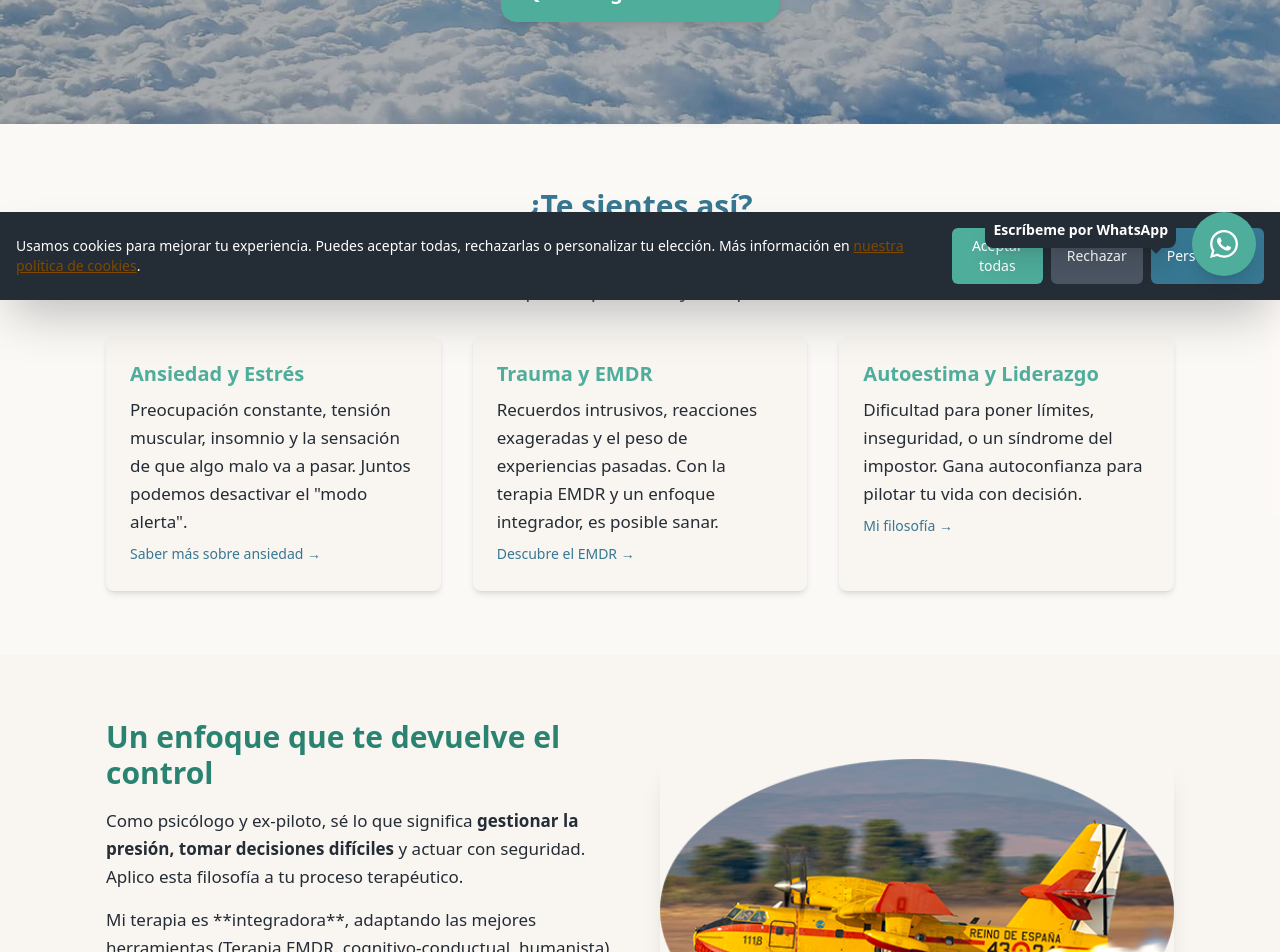
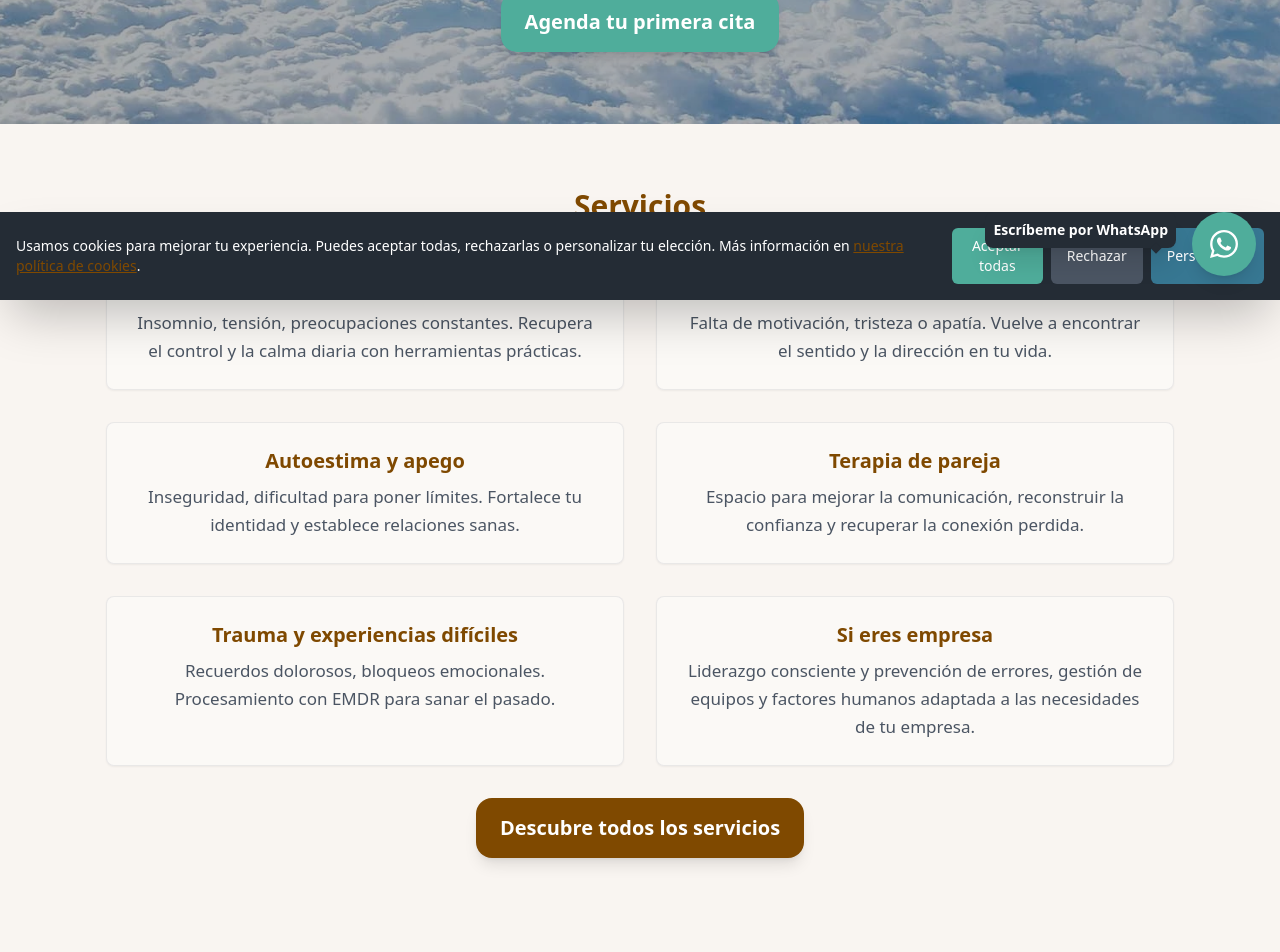
Before and after one commit to psicopiloto/psicopilotopage1, a Next.js app: page / in a window 1280 px wide. Shown: the part 500-1452 px from the top of the page. Built offline with nearby package versions, Linux system fonts and the light colour scheme.

Commit message:
Update index.js

```diff
--- a/pages/index.js
+++ b/pages/index.js
@@ -6,29 +6,27 @@ import { NextSeo } from "next-seo";
 import PageHeader from "../components/PageHeader";
 import AnimatedCTA from "../components/AnimatedCTA";
 import BackgroundLogo from "../components/BackgroundLogo";
-import Image from "next/image"; // ✅ Necesario para las imágenes
+import Image from "next/image";
 
 export default function Home() {
   return (
     <div className="min-h-screen flex flex-col font-sans bg-psicopiloto-sand-50 text-psicopiloto-gray-700 relative">
       <NextSeo
-        // --- SEO TITLE: Mantiene el foco en online ---
-        title="Psicólogo online experto en ansiedad y trauma | Psicopiloto"
-        // --- META DESCRIPTION: Foco en online y beneficios ---
-        description="Psicólogo online especializado en superar ansiedad, estrés, depresión o trauma con el enfoque integral de Psicopiloto. Terapia desde casa, con flexibilidad y privacidad. ¡Agenda tu cita!"
+        title="Psicólogo online y presencial en Granada | Psicopiloto"
+        description="Psicólogo online y presencial en Granada. Supera ansiedad, estrés, depresión o trauma con el enfoque integral de Psicopiloto. ¡Recupera el control de tu vida! Agenda tu cita."
         canonical="https://psicopiloto.com/"
         additionalMetaTags={[
           {
             name: "keywords",
             content:
-              "psicólogo online, terapia ansiedad online, psicólogo online Granada, depresión, autoestima, trauma, EMDR, psicología integradora",
+              "psicólogo Granada, psicólogo online, terapia ansiedad, depresión, autoestima, trauma, EMDR, terapia de pareja, psicología integradora, josé carlos rodríguez",
           },
           { name: "author", content: "Jose Carlos Rodríguez Retamar" },
         ]}
         openGraph={{
           url: "https://psicopiloto.com/",
-          title: "Psicólogo online experto en ansiedad y trauma | Psicopiloto",
-          description: "Psicólogo online especializado en superar ansiedad, estrés, depresión o trauma con el enfoque integral de Psicopiloto. Terapia desde casa, con flexibilidad y privacidad. ¡Agenda tu cita!",
+          title: "Psicólogo online y presencial en Granada | Psicopiloto",
+          description: "Psicólogo online y presencial en Granada. Supera ansiedad, estrés, depresión o trauma con el enfoque integral de Psicopiloto. ¡Recupera el control de tu vida! Agenda tu cita.",
         }}
       />
 
@@ -38,60 +36,66 @@ export default function Home() {
       <main className="flex-grow pt-16 relative z-10">
         {/* HERO/HEADER */}
         <PageHeader
-          title="Psicólogo online y presencial en Granada"
-          subtitle="Supera el estrés, la ansiedad o un trauma con un enfoque integrador. Recupera la calma, la autoconfianza y el control de tu vida."
+          title="Psicólogo online y presencial en Granada | Acompaño tu viaje hacia el bienestar"
+          subtitle="Un espacio seguro, cercano y profesional para que recuperes control, calma y sentido en tu vida. Aquí encontrarás escucha, empatía y herramientas prácticas para afrontar tus retos con confianza."
           backgroundImage="/fotoinicio1.webp"
           cta={{
             href: "/contacto",
-            text: "Quiero agendar mi cita",
+            text: "Agenda tu primera cita",
             color: "green",
           }}
         />
 
-        {/* SECCIÓN 1: ÉNFASIS EN EL PROBLEMA Y LA SOLUCIÓN */}
-        <section className="py-16 bg-white/40">
-          <div className="container mx-auto px-4 max-w-5xl text-center">
-            <h2 className="text-3xl font-semibold mb-6 text-psicopiloto-blue-600">
-              ¿Te sientes así?
+        {/* SECCIÓN 1: SERVICIOS */}
+        <section className="py-16 bg-psicopiloto-sand-50">
+          <div className="container mx-auto max-w-5xl text-center">
+            <h2 className="text-3xl font-semibold mb-6 text-psicopiloto-honey-500">
+              Servicios
             </h2>
-            <p className="text-xl text-psicopiloto-gray-500 mb-8 max-w-3xl mx-auto">
-              La ansiedad no tiene por qué pilotar tu vida. Te ofrezco un espacio
-              seguro para transformar tus preocupaciones y recuperar tu bienestar.
-            </p>
-
-            <div className="grid md:grid-cols-3 gap-8 text-left">
-              <div className="p-6 bg-psicopiloto-sand-50 rounded-lg shadow-md hover:shadow-xl transition">
-                <h3 className="text-xl font-bold mb-2 text-psicopiloto-green-500">
-                  Ansiedad y Estrés
-                </h3>
-                <p className="text-psicopiloto-gray-700">
-                  Preocupación constante, tensión muscular, insomnio y la sensación
-                  de que algo malo va a pasar. Juntos podemos desactivar el
-                  "modo alerta".
-                </p>
-                <a href="/ansiedad" className="text-sm text-psicopiloto-blue-600 hover:underline mt-2 inline-block">Saber más sobre ansiedad →</a>
-              </div>
-              <div className="p-6 bg-psicopiloto-sand-50 rounded-lg shadow-md hover:shadow-xl transition">
-                <h3 className="text-xl font-bold mb-2 text-psicopiloto-green-500">
-                  Trauma y EMDR
-                </h3>
-                <p className="text-psicopiloto-gray-700">
-                  Recuerdos intrusivos, reacciones exageradas y el peso de
-                  experiencias pasadas. Con la terapia EMDR y un enfoque
-                  integrador, es posible sanar.
-                </p>
-                <a href="/servicios" className="text-sm text-psicopiloto-blue-600 hover:underline mt-2 inline-block">Descubre el EMDR →</a>
-              </div>
-              <div className="p-6 bg-psicopiloto-sand-50 rounded-lg shadow-md hover:shadow-xl transition">
-                <h3 className="text-xl font-bold mb-2 text-psicopiloto-green-500">
-                  Autoestima y Liderazgo
-                </h3>
-                <p className="text-psicopiloto-gray-700">
-                  Dificultad para poner límites, inseguridad, o un síndrome del
-                  impostor. Gana autoconfianza para pilotar tu vida con decisión.
-                </p>
-                <a href="/sobre-mi" className="text-sm text-psicopiloto-blue-600 hover:underline mt-2 inline-block">Mi filosofía →</a>
-              </div>
+            <div className="grid md:grid-cols-2 gap-8">
+              {[
+                {
+                  title: "Ansiedad y estrés",
+                  desc: "Insomnio, tensión, preocupaciones constantes. Recupera el control y la calma diaria con herramientas prácticas.",
+                },
+                {
+                  title: "Depresión y ánimo bajo",
+                  desc: "Falta de motivación, tristeza o apatía. Vuelve a encontrar el sentido y la dirección en tu vida.",
+                },
+                {
+                  title: "Autoestima y apego",
+                  desc: "Inseguridad, dificultad para poner límites. Fortalece tu identidad y establece relaciones sanas.",
+                },
+                {
+                  title: "Terapia de pareja",
+                  desc: "Espacio para mejorar la comunicación, reconstruir la confianza y recuperar la conexión perdida.",
+                },
+                {
+                  title: "Trauma y experiencias difíciles",
+                  desc: "Recuerdos dolorosos, bloqueos emocionales. Procesamiento con EMDR para sanar el pasado.",
+                },
+                {
+                  title: "Si eres empresa",
+                  desc: "Liderazgo consciente y prevención de errores, gestión de equipos y factores humanos adaptada a las necesidades de tu empresa.",
+                },
+              ].map((s, i) => (
+                <div
+                  key={i}
+                  className="p-6 bg-white/40 rounded-lg shadow-sm border border-psicopiloto-gray-500/10"
+                >
+                  <h3 className="font-semibold text-xl mb-2 text-psicopiloto-honey-500">
+                    {s.title}
+                  </h3>
+                  <p className="text-psicopiloto-gray-500">{s.desc}</p>
+                </div>
+              ))}
+            </div>
+            <div className="mt-8">
+              <AnimatedCTA
+                href="/servicios"
+                text="Descubre todos los servicios"
+                color="honey"
+              />
             </div>
           </div>
         </section>
@@ -112,9 +116,9 @@ export default function Home() {
                   terapéutico.
                 </p>
                 <p className="text-psicopiloto-gray-700 leading-relaxed mb-6">
-                  Mi terapia es **integradora**, adaptando las mejores herramientas
+                  Mi terapia es <strong>integradora</strong>, adaptando las mejores herramientas
                   (Terapia EMDR, cognitivo-conductual, humanista) a tus necesidades
-                  únicas, para que puedas **recuperar la calma y la claridad**.
+                  únicas, para que puedas <strong>recuperar la calma y la claridad</strong>.
                 </p>
                 <AnimatedCTA
                   href="/servicios"
@@ -161,7 +165,7 @@ export default function Home() {
                 </p>
                 <ul className="list-disc list-inside space-y-2 text-psicopiloto-gray-500">
                   <li>Acceso desde cualquier parte del mundo.</li>
-                  <li>**Ahorro total de tiempo y costes de desplazamiento.**</li>
+                  <li><strong>Ahorro total de tiempo y costes de desplazamiento.</strong></li>
                   <li>Máxima privacidad y sensación de control en tu propio entorno.</li>
                   <li>Sesiones flexibles y ajustadas a tu ritmo de vida.</li>
                   <li>Misma eficacia y herramientas que la terapia presencial.</li>
@@ -216,7 +220,55 @@ export default function Home() {
           </div>
         </section>
 
-      {/* CTA FINAL (CON LA CORRECCIÓN DEL EFECTO 3D MANTENIDA) */}
+        {/* === NUEVA SECCIÓN COMPACTA: SOBRE EL PROYECTO (CON ENLACES CLAVE) === */}
+        <section className="py-16 bg-white/40">
+          <div className="container mx-auto max-w-5xl">
+            <h2 className="text-3xl font-semibold mb-8 text-center text-psicopiloto-blue-600">
+                Conoce el Proyecto
+            </h2>
+            <div className="grid grid-cols-1 md:grid-cols-2 gap-8 p-6 bg-psicopiloto-sand-50 rounded-2xl shadow-xl">
+
+              {/* Columna 1: Sobre el Psicólogo (Enlace a /sobre-mi) */}
+              <div>
+                <h3 className="text-2xl font-semibold mb-3 text-psicopiloto-green-600">
+                  Sobre el Psicólogo
+                </h3>
+                <p className="leading-relaxed mb-4 text-psicopiloto-gray-700">
+                  Soy Jose Carlos Rodríguez, psicólogo y ex-piloto militar. Mi experiencia en aviación
+                  (gestión de crisis, factores humanos y liderazgo) se integra en
+                  la terapia para ofrecerte un enfoque sólido y práctico, basado en la humildad y la toma de decisiones consciente.
+                </p>
+                <AnimatedCTA
+                  href="/sobre-mi"
+                  text="Conóceme mejor"
+                  color="blue"
+                  className="mt-4"
+                />
+              </div>
+
+              {/* Columna 2: Filosofía del Proyecto (Enlace a /que-es-psicopiloto) */}
+              <div>
+                <h3 className="text-2xl font-semibold mb-3 text-psicopiloto-green-600">
+                  La Filosofía Psicopiloto
+                </h3>
+                <p className="leading-relaxed mb-4 text-psicopiloto-gray-700">
+                  El objetivo es que vuelvas a pilotar tu vida con seguridad y dirección. Mi
+                  compromiso es ofrecerte un espacio de confianza, utilizando
+                  terapia integradora y EMDR para que recuperes el control de tus emociones.
+                </p>
+                <AnimatedCTA
+                  href="/que-es-psicopiloto"
+                  text="Descubre la filosofía"
+                  color="blue"
+                  className="mt-4"
+                />
+              </div>
+            </div>
+          </div>
+        </section>
+
+
+        {/* CTA FINAL (CON LA CORRECCIÓN DEL EFECTO 3D MANTENIDA) */}
         <section className="py-16 bg-psicopiloto-sand-50 relative overflow-visible">
           <div className="container mx-auto max-w-5xl relative">
             {/* Imagen sobresaliente - Z-INDEX ALTO y SHADOW para el efecto 3D */}
@@ -253,6 +305,7 @@ export default function Home() {
             </div>
           </div>
         </section>
+
       </main>
 
       <Footer />
```
